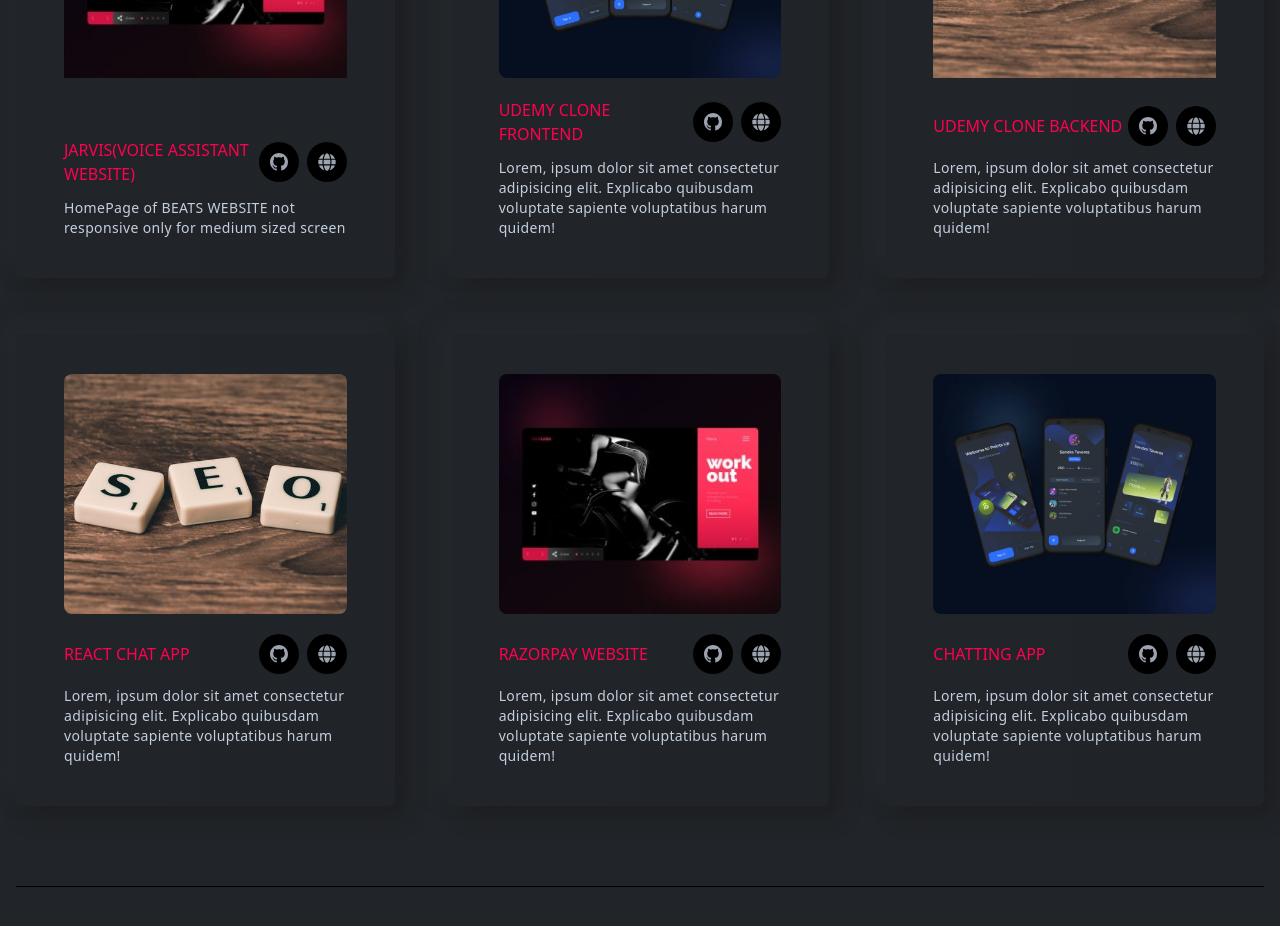
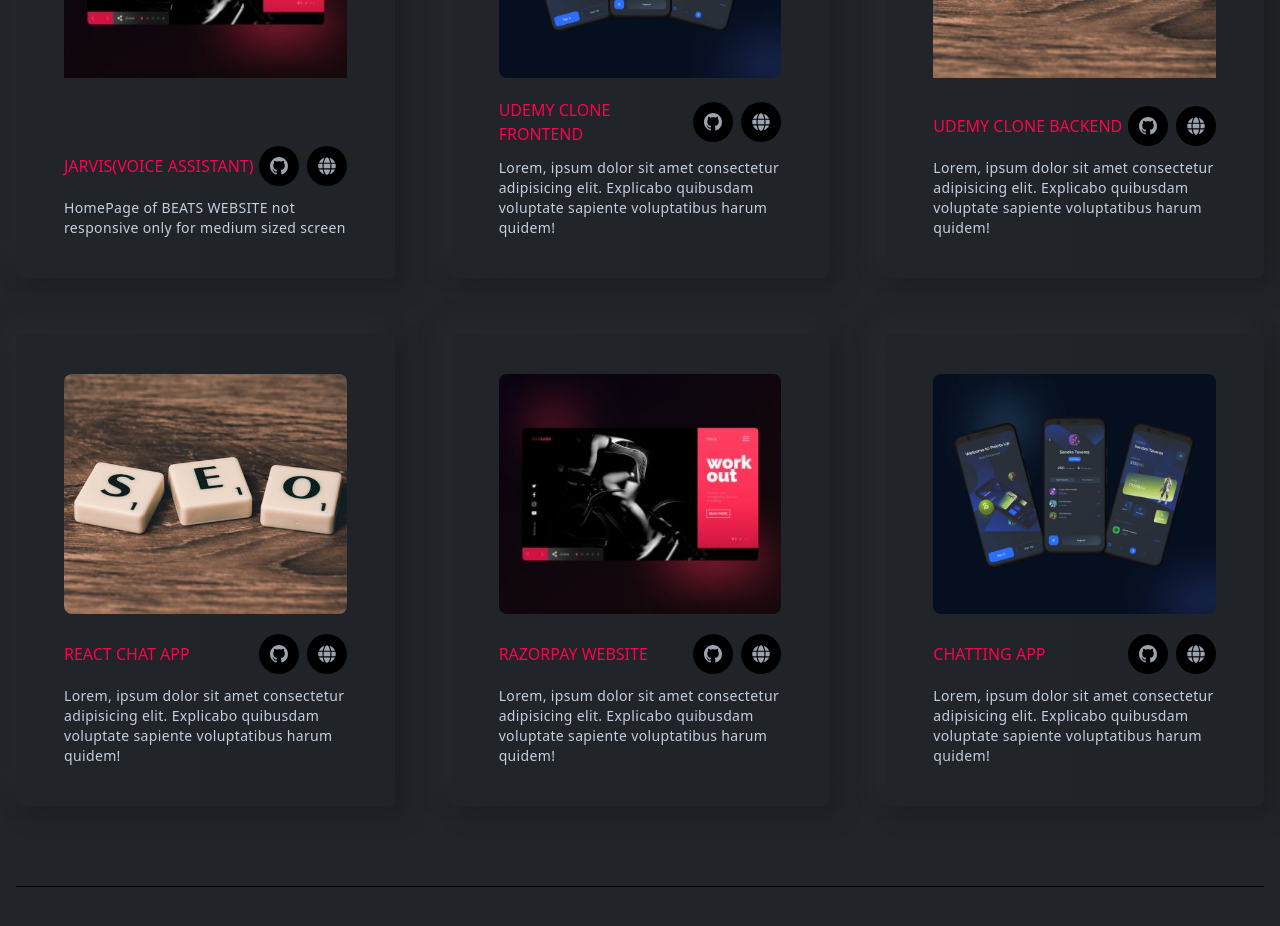
Before and after one commit to Abhishekkumar813209/Portfolio_website, a React (Create React App) app: page / in a window 1280 px wide. Shown: the part 2340-3266 px from the top of the page. Built offline with nearby package versions, Linux system fonts and the light colour scheme.

Commit message:
third commit

```diff
--- a/src/components/projects/Projects.js
+++ b/src/components/projects/Projects.js
@@ -17,7 +17,7 @@
       </div>
       <div className="grid grid-cols-1 md:grid-cols-2 xl:grid-cols-3 gap-6 xl:gap-14">
         <ProjectsCard
-          title="Jarvis(Voice Assistant website)"
+          title="Jarvis(Voice Assistant)"
           des="HomePage of BEATS WEBSITE not responsive only for medium sized screen"
           src={projectOne}
         />
```
